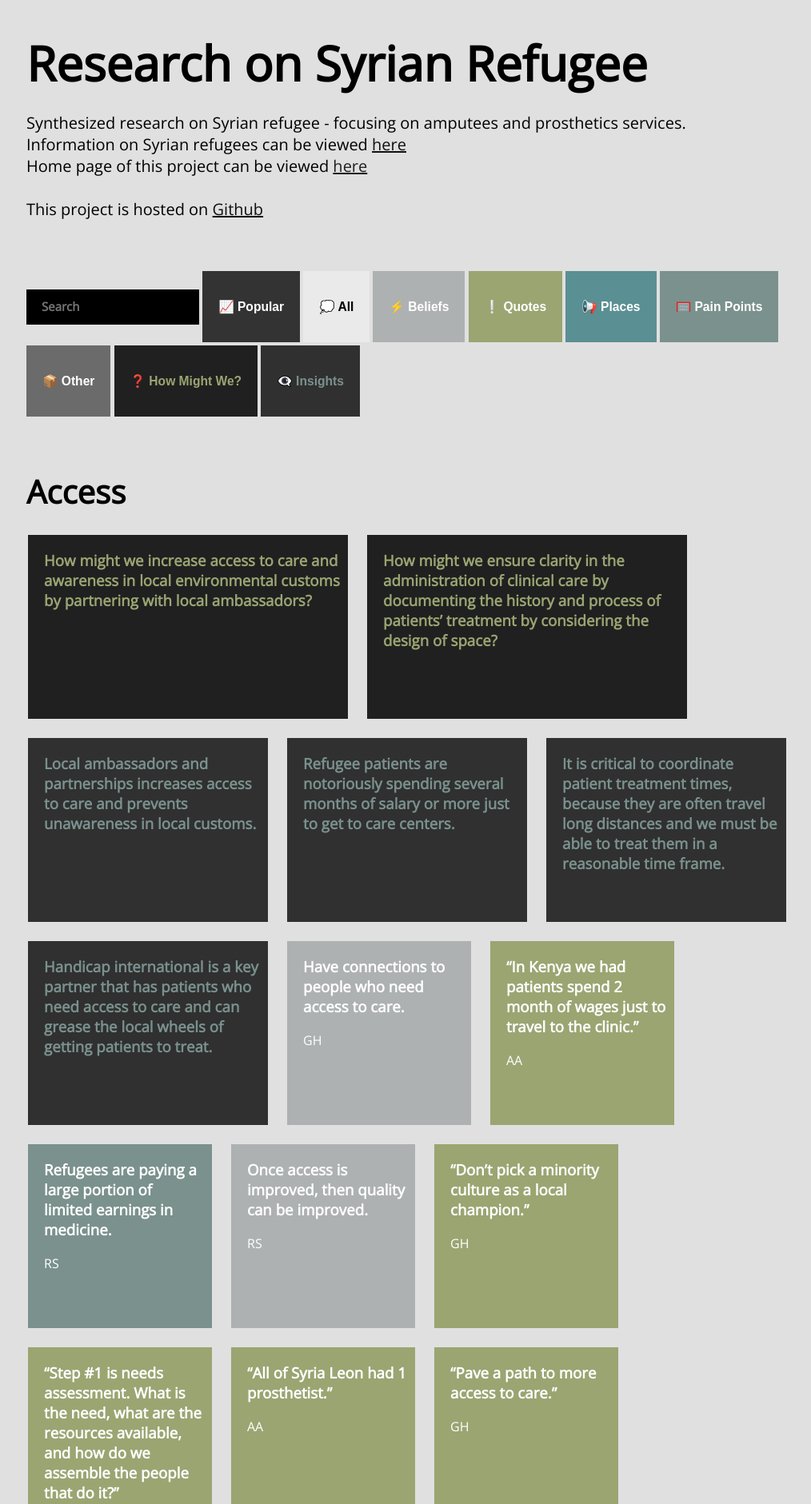
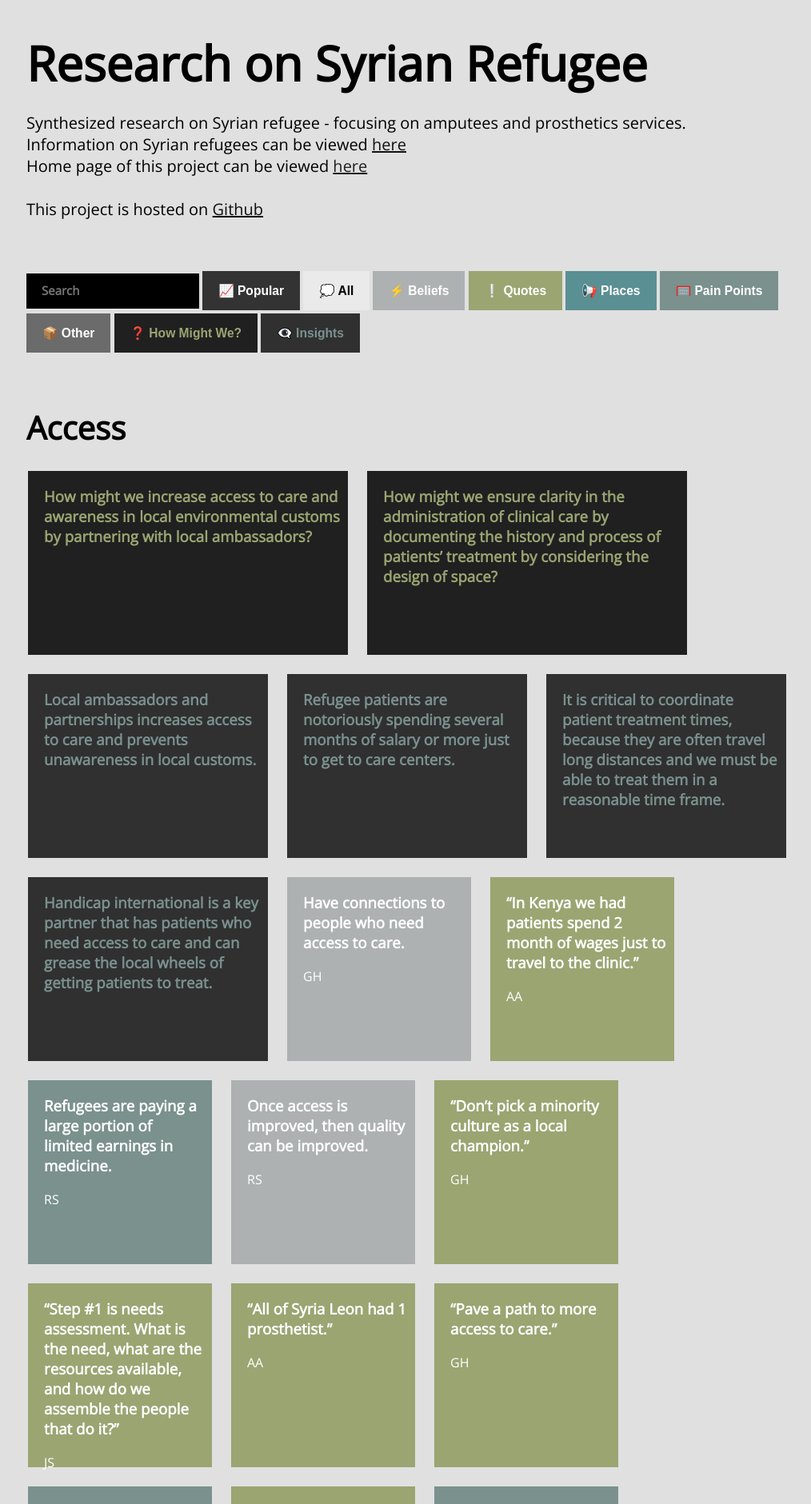
Before and after one commit to weiweihsu/experienceClass, a Jekyll site: the page synthesis.html, which Jekyll copies as it is, in a window 1280 px wide. Shown: the top 1881 px of the page at 80% size, without its empty margins (75-1089 px from the left). Built offline with Jekyll 4.4.1, drawn with Linux system fonts in a browser that asks for light colours.

Commit message:
fixed padding for buttons

```diff
--- a/assets/css/research.css
+++ b/assets/css/research.css
@@ -120,7 +120,7 @@ a:hover {
     color: #fff;
     font-weight: bold;
     border: 1px solid #ccc;
-    padding: 20px 20px 20px 20px;
+    padding: 00px 20px 0px 20px;
     border: none;
     margin-bottom: 4px;
 }
```
Also changed, not shown: _pages/research.md (+4 -1 lines).
